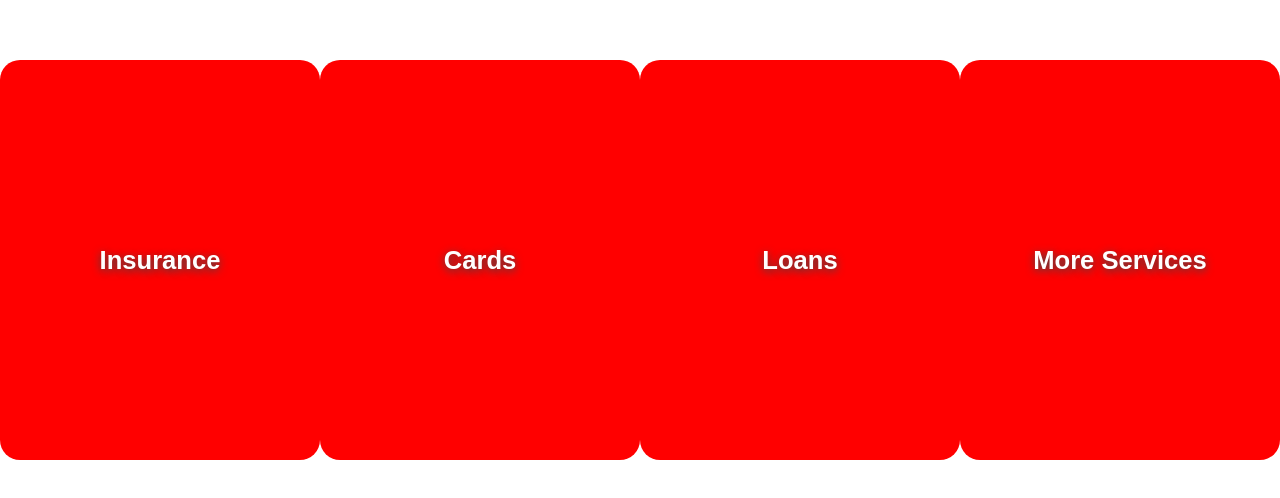
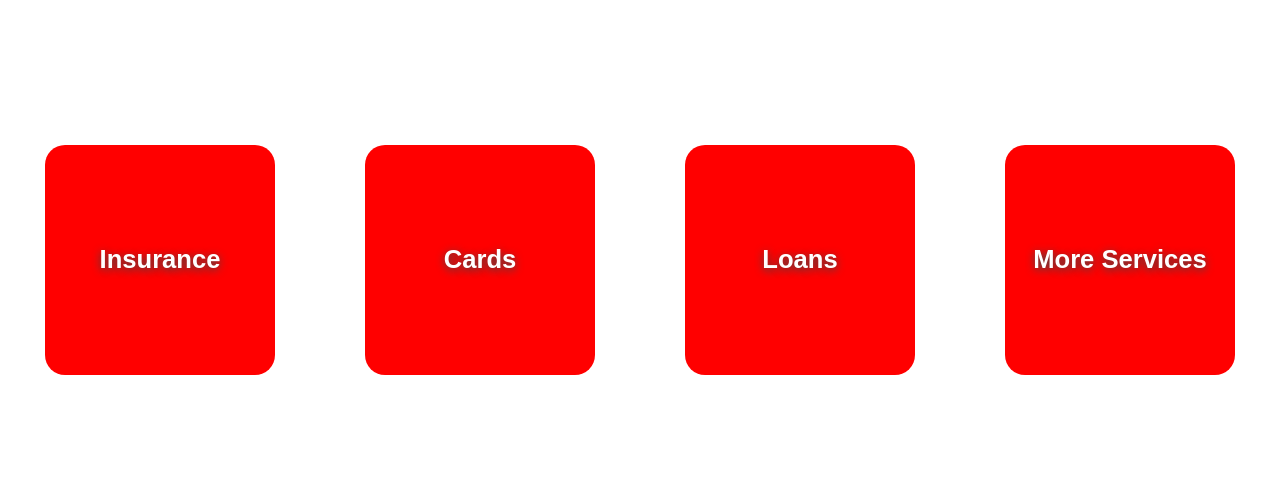
Before and after one commit to MustafaMohammed141/VBank, a plain HTML site: page index.html in a window 1280 px wide. Shown: the part 1740-2238 px from the top of the page. Drawn offline with Linux system fonts and the light colour scheme.

Commit message:
minor fix

```diff
--- a/Assets/CSS/Style.css
+++ b/Assets/CSS/Style.css
@@ -98,8 +98,8 @@ section {
 	align-items: center;
 	justify-content: center;
 	background-color: red;
-	width: 400px;
-	height: 400px;
+	width: 18vw;
+	height: 18vw;
 	border-radius: 20px;
 }
 #services p {
```
